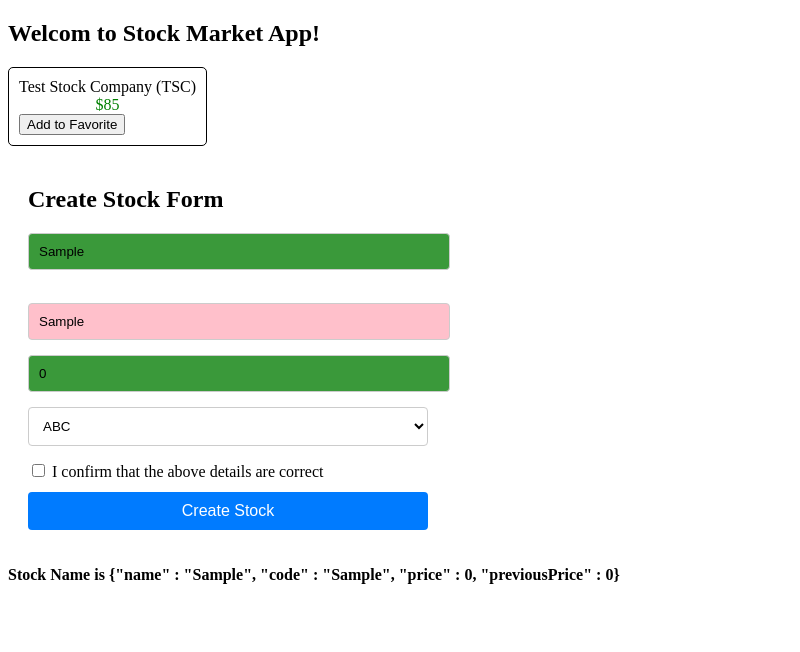
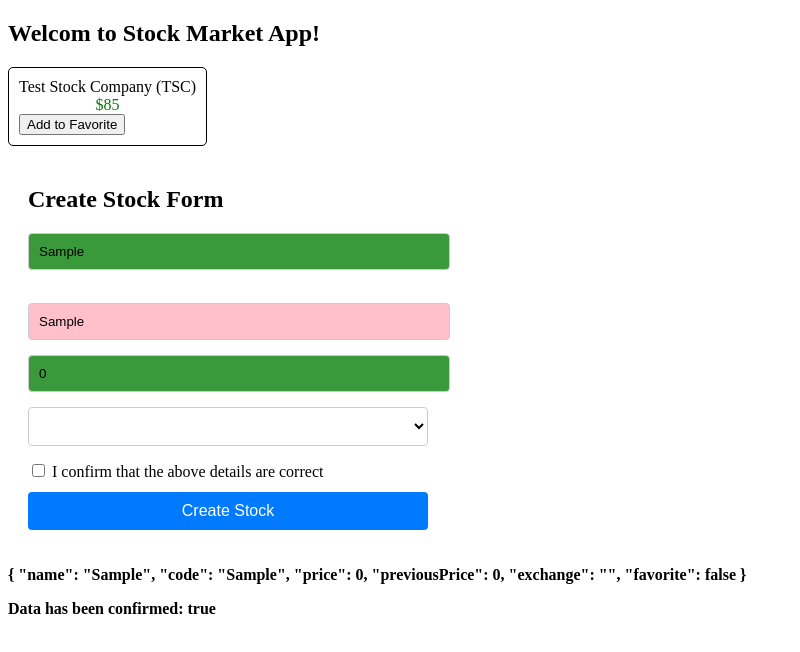
Before and after one commit to ladailoc/StockMarket, an Angular app: page /stock/stock-item in a window 1280 px wide. Both pictures are taken after typing "Sample", "Sample" into the empty fields and a click on the button "Create Stock". Shown: the top 652 px of the page, without its empty margins (0-800 px from the left). Built offline with nearby package versions, Linux system fonts and the light colour scheme.

Commit message:
updated code

```diff
--- a/src/app/app.module.ts
+++ b/src/app/app.module.ts
@@ -7,7 +7,6 @@ import { LoginComponent } from './login/login.component';
 import { FormsModule } from '@angular/forms';
 import { StockItemComponent } from './stock/stock-item/stock-item.component';
 import { CreateStockComponent } from './stock/create-stock/create-stock.component';
-import { StockHomeComponent } from './stock/stock-home/stock-home.component';
 
 @NgModule({
   declarations: [
@@ -15,7 +14,6 @@ import { StockHomeComponent } from './stock/stock-home/stock-home.component';
     LoginComponent,
     StockItemComponent,
     CreateStockComponent,
-    StockHomeComponent
   ],
   imports: [
     BrowserModule,
--- a/src/app/model/stock.ts
+++ b/src/app/model/stock.ts
@@ -3,7 +3,9 @@ export class Stock {
     constructor(public name: string,
                 public code: string,
                 public price: number,
-                public previousPrice: number,) {}
+                public previousPrice: number,
+                public exchange: string
+            ) {}
 
     isPositiveChange(): boolean {
         return this.price >= this.previousPrice;
--- a/src/app/stock/create-stock/create-stock.component.html
+++ b/src/app/stock/create-stock/create-stock.component.html
@@ -4,18 +4,16 @@
     <input type="text"
             placeholder="Stock Name"
             [(ngModel)]="stock.name"
-            (ngModelChange)="checkName()"
             class="form-input"
             [ngClass]="{
                 'valid-name': isStockNameValid,
                 'invalid-name': !isStockNameValid}">
     <br>
-    <span *ngIf="!checkName()" class="error-msg">Name phải có độ dài lớn hơn 6</span>
+    <span *ngIf="!isStockNameValid" class="error-msg">Name phải có độ dài lớn hơn 6</span>
     <br>
     <input type="text"
             placeholder="Stock Code"
             [(ngModel)]="stock.code"
-            (ngModelChange)="checkCode()"
             class="form-input"
             [ngClass]="{
                 'valid-code': isStockCodeValid,
@@ -30,7 +28,7 @@
                 'valid-price': isStockPriceValid,
                 'invalid-price': !isStockPriceValid}"
         ><br>
-    <select class="form-select">
+    <select class="form-select" [(ngModel)]="stock.exchange">
         <option value="ABC">ABC</option>
         <option value="XYZ">XYZ</option>
     </select>
@@ -40,5 +38,6 @@
 </div>
 
 <div *ngIf="isShowStockInfo">
-    <p><strong>{{getStockInfo()}}</strong></p>
+    <p><strong>{{stock | json}}</strong></p>
+    <p><strong>Data has been confirmed: {{isDataValid}}</strong></p>
 </div>
--- a/src/app/stock/create-stock/create-stock.component.ts
+++ b/src/app/stock/create-stock/create-stock.component.ts
@@ -9,32 +9,29 @@ import { Stock } from '../../model/stock';
 })
 export class CreateStockComponent {
   public stock!: Stock;
-  // constructor(){
-  //   this.stock = new Stock('', '', 0, 0);
-  // }
 
   ngOnInit(): void {
-    this.stock = new Stock("", "", 0, 0);
+    this.stock = new Stock("", "", 0, 0, "");
   }
 
-  isStockNameValid = false;
-  checkName(): boolean {
-    return this.isStockNameValid = this.stock.name.trim().length >= 6;
+  get isStockNameValid(): boolean {
+    return this.stock.name.trim().length >= 6;
   }
-  isStockCodeValid = true;
+
   firstCode = "";
-  checkCode(): boolean {
-    return this.isStockCodeValid = this.firstCode == this.stock.code;
+  get isStockCodeValid(): boolean {
+    return this.firstCode == this.stock.code;
   }
+
   isStockPriceValid = true;
   checkPrice(): void {
     this.isStockPriceValid = false;
   }
 
-  getStockInfo(): string {
-    return `Stock Name is {"name" : "${this.stock.name}", "code" : "${this.stock.code}", "price" : ${this.stock.price}, "previousPrice" : ${this.stock.previousPrice}}`;
+  isShowStockInfo = false;
+  get isDataValid(): boolean {
+    return this.isStockNameValid;
   }
-  isShowStockInfo = false;
   showStockInfo(): void {
     this.isShowStockInfo = true;
   }
--- a/src/app/stock/stock-item/stock-item.component.ts
+++ b/src/app/stock/stock-item/stock-item.component.ts
@@ -16,7 +16,7 @@ export class StockItemComponent implements OnInit {
   }
 
   ngOnInit(): void {
-    this.stockList.push(new Stock('Test Stock Company', 'TSC', 85, 80));
+    this.stockList.push(new Stock('Test Stock Company', 'TSC', 85, 80, 'NASDAQ'));
   }
 
   toggleFavorite(event: Event, i : number) {
```
Also changed, not shown: src/app/stock/stock-home/stock-home.component.ts (deleted, +0 -11 lines), src/app/stock/stock-home/stock-home.component.html (deleted), src/app/stock/stock-home/stock-home.component.scss (deleted), 1 other file (tests, documents, lock files or other folders).
